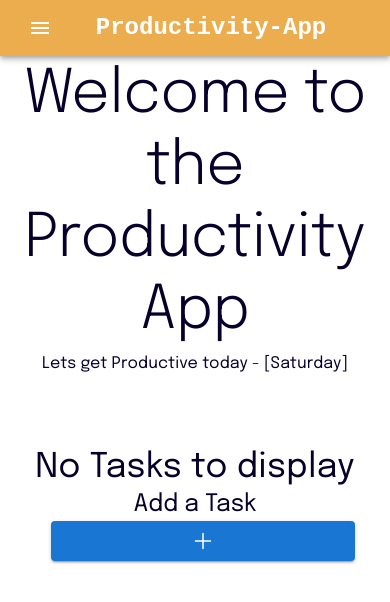
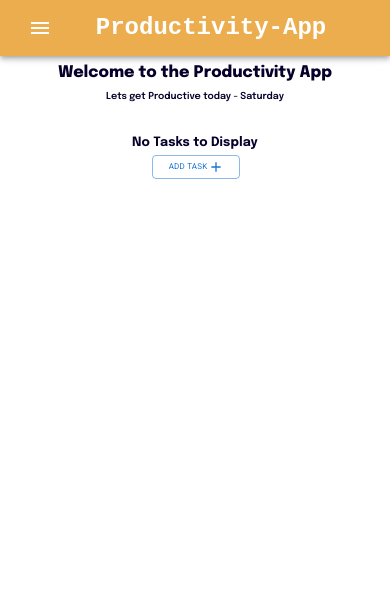
Before and after one commit to muhammadsaif1/Productivity-App, a React (Vite) app: page / in a window 390 px wide. Shown: the top 602 px of the page. Built offline with nearby package versions, Linux system fonts and the light colour scheme.

Commit message:
fix/form

```diff
--- a/src/components/Icons/PlusIcon.tsx
+++ /dev/null
@@ -1,20 +0,0 @@
-import { createSvgIcon } from '@mui/material';
-const PlusIcon = createSvgIcon(
-  <svg
-    xmlns="http://www.w3.org/2000/svg"
-    fill="none"
-    viewBox="0 0 24 24"
-    strokeWidth={1.5}
-    stroke="currentColor"
-    className="h-6 w-6"
-  >
-    <path
-      strokeLinecap="round"
-      strokeLinejoin="round"
-      d="M12 4.5v15m7.5-7.5h-15"
-    />
-  </svg>,
-  'Plus',
-);
-
-export default PlusIcon;
--- a/src/components/Modal/Modal.module.css
+++ /dev/null
@@ -1,39 +0,0 @@
-.backdrop {
-  position: fixed;
-  top: 0;
-  left: 0;
-  width: 100%;
-  height: 100vh;
-  z-index: 20;
-  background-color: rgba(0, 0, 0, 0.75);
-}
-
-.modal {
-  position: fixed;
-  top: 20vh;
-  left: 5%;
-  width: 90%;
-  background-color: white;
-  border-radius: 14px;
-  box-shadow: 0 2px 8px rgba(0, 0, 0, 0.25);
-  z-index: 30;
-  animation: slide-down 300ms ease-out forwards;
-}
-
-@media (min-width: 768px) {
-  .modal {
-    width: 40rem;
-    left: calc(50% - 20rem);
-  }
-}
-
-@keyframes slide-down {
-  from {
-    opacity: 0;
-    transform: translateY(-3rem);
-  }
-  to {
-    opacity: 1;
-    transform: translateY(0);
-  }
-}
--- a/src/pages/home/index.tsx
+++ b/src/pages/home/index.tsx
@@ -1,21 +1,38 @@
 import Text from '../../components/Custom/Typography';
-import { TextField } from '@mui/material';
+import { IconButton, TextField } from '@mui/material';
 import { Button } from '@mui/material';
 import classes from './style.module.css';
 import React, { useState } from 'react';
-import PlusIcon from '../../components/Icons/PlusIcon';
-import Modal from '../../components/Modal/Modal';
+import AddIcon from '@mui/icons-material/Add';
+import Modal from '@mui/material/Modal';
+import Box from '@mui/material/Box';
+import EditIcon from '@mui/icons-material/Edit';
+import DeleteIcon from '@mui/icons-material/Delete';
 
-const Home: React.FC = () => {
 const currentDay: string = new Date().toLocaleDateString('en-US', {
   weekday: 'long',
 });
-  const [isModalOpen, setIsModalOpen] = useState(false);
-  const [title, setTitle] = useState('');
+const modalStyle = {
+  position: 'absolute',
+  top: '50%',
+  left: '50%',
+  transform: 'translate(-50%, -50%)',
+  bgcolor: 'background.paper',
+  boxShadow: 24,
+  p: 3,
+  minWidth: 300,
+  maxWidth: 400,
+  width: '80%',
+};
+
+const Home: React.FC = () => {
+  const [isModalOpen, setIsModalOpen] = useState<boolean>(false);
+  const [title, setTitle] = useState<string>('');
   const [desc, setDesc] = useState('');
   const [mainTask, setMainTask] = useState<{ title: string; desc: string }[]>(
     [],
   );
+  const [titleError, setTitleError] = useState<boolean>(false);
 
   const openModalHandler = () => {
     setIsModalOpen(true);
@@ -23,61 +40,87 @@ const Home: React.FC = () => {
 
   const closeModalHandler = () => {
     setIsModalOpen(false);
+    setTitleError(false);
   };
 
   const submitHandler = (e: React.FormEvent<HTMLFormElement>) => {
     e.preventDefault();
+
+    if (title.length == 0) {
+      setTitleError(true);
+      return;
+    }
     setMainTask([...mainTask, { title, desc }]);
     setDesc('');
     setTitle('');
     setIsModalOpen(false);
+    setTitleError(false);
   };
-  let renderTask: React.ReactNode = (
-    <div className={classes.noTasks}>
-      <Text variant="h4">No Tasks to display </Text>
-      <Text className={classes.addTask} variant="h5">
-        Add a Task{' '}
+
+  return (
+    <div className={classes.head}>
+      <div>
+        <Text variant="h3" className={classes.heading}>
+          Welcome to the Productivity App
         </Text>
-      <Button
-        className={classes.addButton}
-        onClick={openModalHandler}
-        variant="contained"
-        color="primary"
-        size="large"
-      >
-        <PlusIcon />
-      </Button>
+        <Text variant="h5" className={classes.tagline}>
+          Lets get Productive today - {currentDay}
+        </Text>
       </div>
-  );
-
-  if (mainTask.length > 0) {
-    renderTask = mainTask.map((t, i) => (
+      <div style={{ position: 'relative' }}>
+        {mainTask.length > 0 ? (
+          <div className={classes.tasksrender}>
+            {mainTask.map((t, i) => (
               <li key={i} className={classes.taskList}>
                 <div className={classes.task}>
+                  <div className={classes.taskContainer}>
                     <Text variant="h5" className={classes.taskTitle}>
                       {t.title}
                     </Text>
+                    <div className="taskButtons">
+                      <IconButton className={classes.editButton} size="small">
+                        <EditIcon fontSize="small" />
+                      </IconButton>
+                      <IconButton className={classes.deleteButton} size="small">
+                        <DeleteIcon fontSize="small" />
+                      </IconButton>
+                    </div>
+                  </div>
+
                   <Text variant="body1" className={classes.taskDesc}>
                     {t.desc}
                   </Text>
                 </div>
               </li>
-    ));
-  }
-  return (
-    <div className={classes.head}>
-      <div>
-        <Text variant="h2" className={classes.heading}>
-          Welcome to the Productivity App
+            ))}
+          </div>
+        ) : (
+          <Text className={classes.notaskText} variant="h4" fontWeight={'bold'}>
+            No Tasks to Display
           </Text>
-        <Text variant="body1" className={classes.tagline}>
-          Lets get Productive today - [{currentDay}]
-        </Text>
+        )}
+        {mainTask.length > 0 ? (
+          <Button
+            onClick={openModalHandler}
+            variant="outlined"
+            className={classes.plusButton}
+          >
+            <AddIcon />
+          </Button>
+        ) : (
+          <Button
+            onClick={openModalHandler}
+            variant="outlined"
+            className={classes.modalOpenButton}
+          >
+            Add Task <AddIcon className={classes.plusIcon} />
+          </Button>
+        )}
       </div>
-      <div className={classes.noTasks}>{renderTask}</div>
       {isModalOpen && (
-        <Modal onClose={closeModalHandler}>
-          <form onSubmit={submitHandler} className={classes.form}>
+        <Modal open={isModalOpen} onClose={closeModalHandler}>
+          <Box sx={modalStyle}>
+            <form onSubmit={submitHandler}>
               <TextField
                 id="title"
                 label="Title"
@@ -85,34 +128,36 @@ const Home: React.FC = () => {
                 value={title}
                 onChange={(e) => {
                   setTitle(e.target.value);
+                  setTitleError(false);
                 }}
+                fullWidth
+                margin="normal"
+                error={titleError}
+                helperText={titleError ? '*Title is required' : ''}
               />
               <TextField
                 id="description"
                 label="Description"
                 variant="outlined"
                 value={desc}
-              onChange={(e) => {
-                setDesc(e.target.value);
-              }}
+                onChange={(e) => setDesc(e.target.value)}
+                fullWidth
+                margin="normal"
               />
-            <Button
-              type="submit"
-              variant="contained"
-              color="success"
-              size="large"
-            >
+              <div className={classes.modalButtons}>
+                <Button type="submit" variant="contained" color="success">
                   Add Task
                 </Button>
                 <Button
                   onClick={closeModalHandler}
                   variant="contained"
                   color="error"
-              size="large"
                 >
                   Cancel
                 </Button>
+              </div>
             </form>
+          </Box>
         </Modal>
       )}
     </div>
@@ -120,5 +165,3 @@ const Home: React.FC = () => {
 };
 
 export default Home;
-
-//npm run format
--- a/src/pages/home/style.module.css
+++ b/src/pages/home/style.module.css
@@ -3,16 +3,27 @@
   flex-direction: column;
   align-items: center;
   justify-content: center;
-  min-height: 30vh;
+  min-height: 0;
 }
 
 .heading {
   margin: 6px 0;
   padding: 4px;
   text-align: center;
+  padding-top: 3%;
+  font-weight: 800 !important;
+  font-size: 3em !important;
 }
 .tagline {
   text-align: center;
+  font-weight: 600 !important;
+  padding-top: 1%;
+  font-size: 2em !important;
+}
+
+.addTask {
+  display: flex;
+  align-items: center;
 }
 
 .form {
@@ -27,14 +38,14 @@
   gap: 20px;
   position: fixed;
 }
-.addButton {
-  margin-left: 16px !important;
-}
-.noTasks {
-  margin-top: 10%;
+
+.tasksrender {
+  margin-top: 5rem;
   display: flex;
   flex-direction: column;
-  align-items: normal;
+  align-items: center;
+  width: 60em;
+  max-width: 800px;
 }
 .addTask {
   align-self: center;
@@ -42,35 +53,143 @@
 
 .taskList {
   list-style: none;
-  padding: 0;
+  padding: 1px;
   display: flex;
+
   flex-wrap: wrap;
+  max-width: 44rem;
+  width: 100%;
+  /* margin-top: 4rem; */
+  align-items: flex-start; /**/
 }
 .task {
   border: 1px solid #ddd;
   border-radius: 8px;
-  padding: 16px;
+  padding: 1rem;
   margin: 8px;
-  width: 250px;
+  width: 100%;
   box-shadow: 0 0 10px rgba(0, 0, 0, 0.1);
+  display: flex;
+  flex-direction: column;
 }
 .taskDesc {
-  font-size: 14px;
+  font-size: 18px !important;
 }
 .taskTitle {
-  font-size: 18px;
-  font-weight: bold;
-  margin-bottom: 8px;
+  font-size: 24px !important;
+  font-weight: 600 !important;
+  margin-bottom: 4px !important;
+  flex: 1;
+}
+.taskContainer {
+  display: flex;
+  justify-content: space-between;
+}
+.taskButtons {
+  display: flex;
+  margin-left: auto;
+}
+.editButton {
+  color: green !important;
+  margin-left: 5px !important;
+}
+.deleteButton {
+  color: red !important;
+  margin-left: 5px !important;
+}
+
+.modalButtons {
+  display: flex;
+  justify-content: space-between;
+  margin-top: 1rem;
+}
+
+.modalButtons button {
+  flex: 1;
+  margin-right: 0.5rem;
+}
+
+.modalOpenButton {
+  display: 'flex' !important;
+  align-items: center !important;
+  gap: '0.5rem' !important;
+  margin-top: 4px !important;
+  left: 6rem;
+}
+.plusButton {
+  position: absolute !important;
+  top: 3em !important;
+  right: 2em;
+}
+.notaskText {
+  margin-top: 2rem !important;
 }
 
 @media screen and (max-width: 600px) {
   .form {
     width: 100%;
   }
+  .heading {
+    font-size: 1rem !important;
+  }
+  .tagline {
+    font-size: 0.6rem !important;
+  }
+  .notaskText {
+    font-size: 0.8rem !important;
+  }
+  .modalOpenButton {
+    font-size: 0.5rem !important;
+    width: 5.5rem !important;
+    height: 1.5rem !important;
+    left: 2.5em !important;
+  }
+  .plusIcon {
+    width: 1rem !important;
+  }
+  .tasksrender {
+    width: 19rem;
+  }
+  .task {
+    width: 15.5rem;
+    padding: 10px;
+  }
+  .plusButton {
+    width: 1.8rem !important;
+    height: 1.8rem !important;
+  }
+  .taskTitle {
+    font-size: 16px !important;
+  }
+  .taskDesc {
+    font-size: 10px;
+  }
 }
 @media screen and (min-width: 601px) and (max-width: 900px) {
   .form {
     width: 50%;
+  }
+  .heading {
+    font-size: 2.1rem !important;
+  }
+  .tagline {
+    font-size: 1.5rem !important;
+  }
+  .notaskText {
+    font-size: 2rem !important;
+  }
+  .tasksrender {
+    width: 37rem;
+  }
+  .task {
+    width: 32rem !important;
+    padding: 12px !important;
+  }
+  .taskTitle {
+    font-size: 20px !important;
+  }
+  .taskDesc {
+    font-size: 14px;
   }
 }
 @media screen and (min-width: 901px) and (max-width: 1200px) {
@@ -78,8 +197,27 @@
     width: 70%;
   }
 }
-@media screen and (min-width: 300px) {
+@media screen and (max-width: 300px) {
   .form {
     width: 50%;
   }
+  .heading {
+    font-size: 0.8rem !important;
+  }
+  .tagline {
+    font-size: 0.5rem !important;
+  }
+  .tasksrender {
+    width: 15rem;
+  }
+  .task {
+    width: 11.5rem;
+    padding: 8px;
+  }
+  .taskTitle {
+    font-size: 14px !important;
+  }
+  .taskDesc {
+    font-size: 8px;
+  }
 }
```
Also changed, not shown: src/components/Modal/Modal.tsx (deleted, +0 -48 lines). Lines whose indentation alone changed are shown as unchanged.
